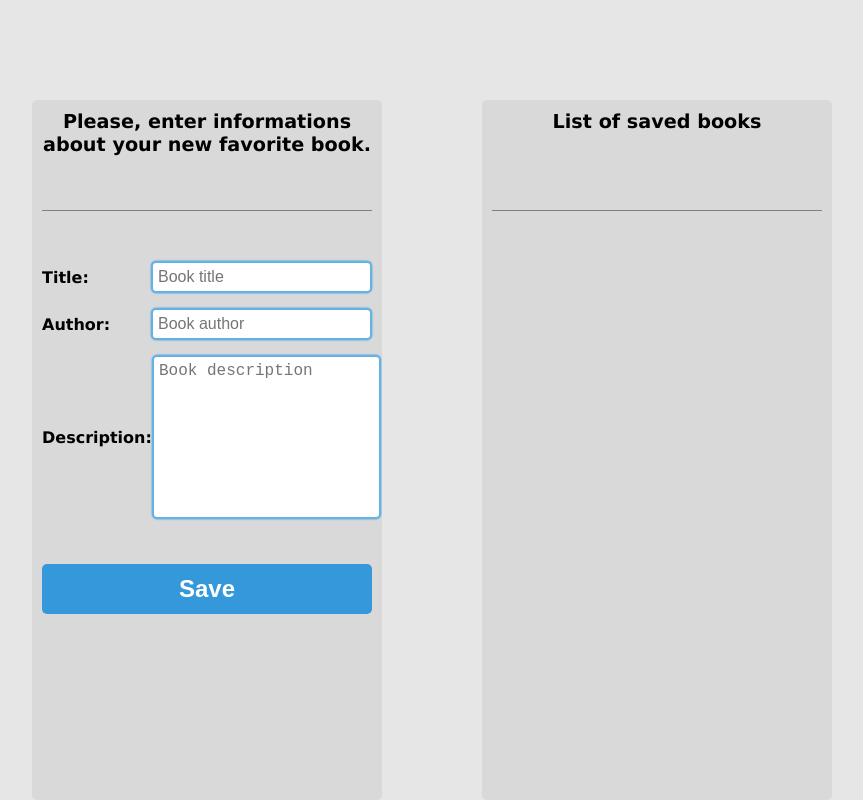
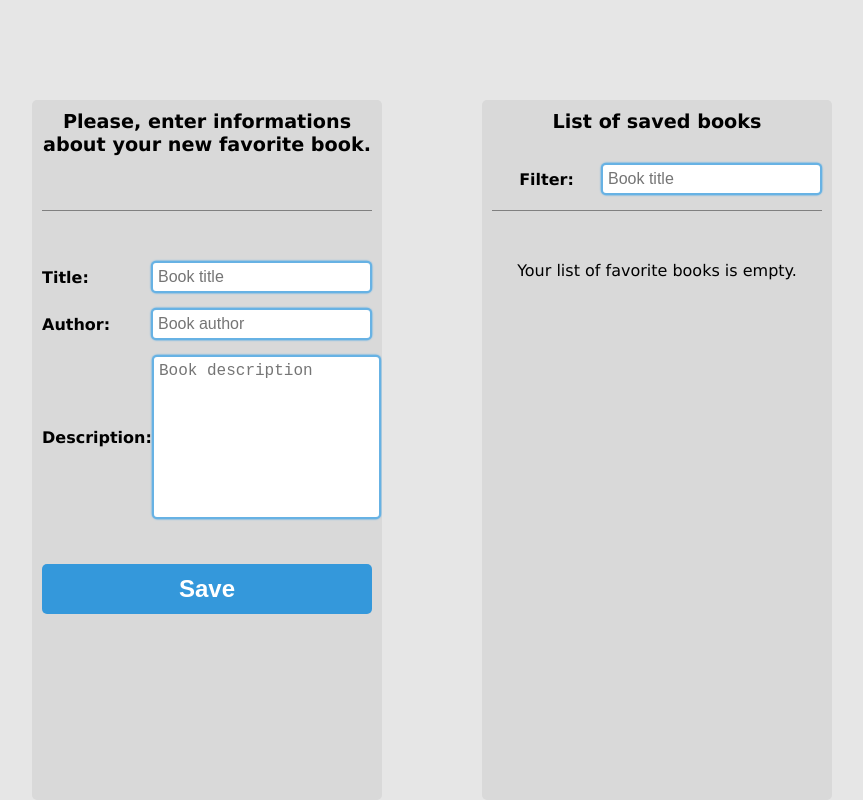
Before and after one commit to bzagrapan/favorite-books, a React (Create React App) app: page / in a window 1280 px wide. Shown: the whole page, without its empty margins (208-1071 px from the left). Built offline with nearby package versions, Linux system fonts and the light colour scheme.

Commit message:
added filtering

```diff
--- a/package.json
+++ b/package.json
@@ -9,6 +9,7 @@
     "@testing-library/user-event": "^13.5.0",
     "@types/react": "^18.2.48",
     "@types/react-dom": "^18.2.18",
+    "lodash": "^4.17.21",
     "react": "^18.2.0",
     "react-dom": "^18.2.0",
     "react-modal": "^3.16.1",
@@ -43,6 +44,7 @@
   },
   "devDependencies": {
     "@babel/plugin-proposal-private-property-in-object": "^7.21.11",
+    "@types/lodash": "^4.14.202",
     "@types/react-modal": "^3.16.3"
   }
 }
--- a/src/App.scss
+++ b/src/App.scss
@@ -43,3 +43,14 @@
 .second-section {
   @include section-style;
 }
+
+.book-filter {
+  display: flex;
+  justify-content: end;
+  font-size: medium;
+  margin-top: 30px;
+}
+
+.book-filter-label {
+  margin: auto;
+}
--- a/src/App.tsx
+++ b/src/App.tsx
@@ -3,18 +3,22 @@ import './App.scss';
 import AddBook from './components/molecules/AddBook/AddBook';
 import { ISavedBook } from './models/book';
 import BookList from './components/organisms/BookList/BookList';
+import CustomInput from './components/atoms/Input/Input';
+import _ from 'lodash';
 
 function App() {
   const [savedBooks, setSavedBooks] = useState<ISavedBook[]>([]);
+  const [filter, setFilter] = useState<string>();
 
-  const handleInputChange = (newValue: string) => {
-    console.log(newValue);
+  const handleBookSave = (newBook: ISavedBook) => {
+    setSavedBooks([...savedBooks, newBook]);
   };
 
-  const handleBookSave = (newBook: ISavedBook) => {
-    console.log(newBook);
-    setSavedBooks([...savedBooks, newBook]);
-  };
+  const filteredBooks: ISavedBook[] = !filter
+    ? savedBooks
+    : _.filter(savedBooks, (book: ISavedBook) => {
+        return book.title.includes(filter);
+      });
 
   return (
     <div className="App">
@@ -26,8 +30,19 @@ function App() {
           <AddBook onBookSave={handleBookSave} />
         </div>
         <div className="second-section">
-          <div className="header-wrapper">List of saved books</div>
-          <BookList books={savedBooks} />
+          <div className="header-wrapper">
+            <div>List of saved books</div>
+            <div>
+              <div className="book-filter">
+                <b className="book-filter-label">Filter:</b>
+                <CustomInput
+                  placeholder="Book title"
+                  onInputChange={(newValue: string) => setFilter(newValue)}
+                />
+              </div>
+            </div>
+          </div>
+          <BookList books={filteredBooks} />
         </div>
       </div>
     </div>
--- a/src/components/organisms/BookList/BookList.tsx
+++ b/src/components/organisms/BookList/BookList.tsx
@@ -12,9 +12,13 @@ const BookList: React.FC<BookListProps> = (props) => {
 
   return (
     <div className="book-list">
-      {books.map((book: ISavedBook, index: number) => (
-        <SavedBook {...book} key={index} />
-      ))}
+      {books.length > 0 ? (
+        books.map((book: ISavedBook, index: number) => (
+          <SavedBook {...book} key={index} />
+        ))
+      ) : (
+        <div>Your list of favorite books is empty.</div>
+      )}
     </div>
   );
 };
```
Also changed, not shown: 1 other file (tests, documents, lock files or other folders).
